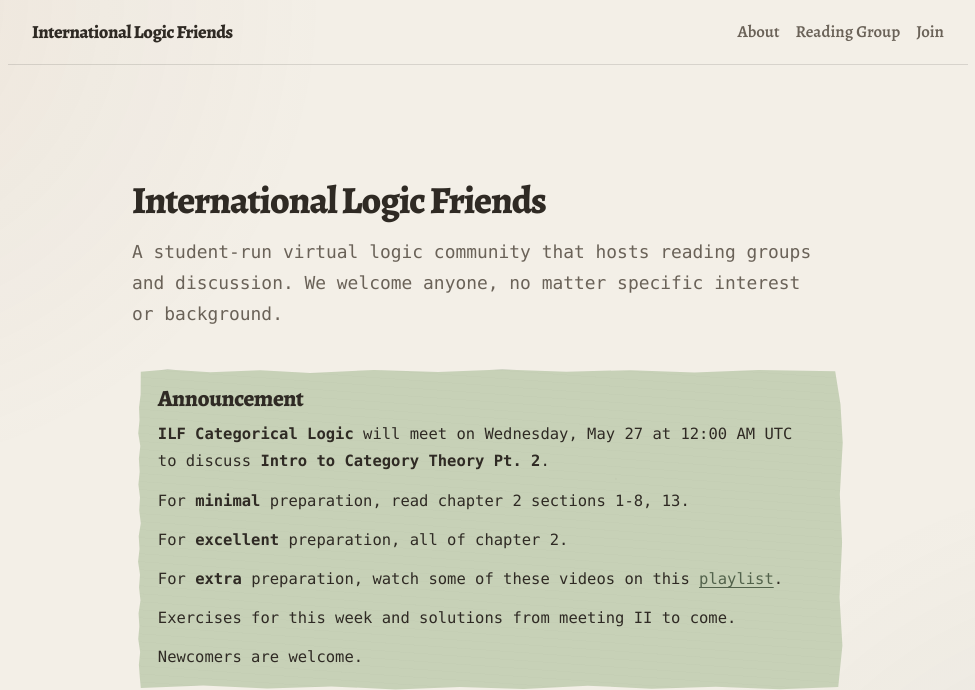
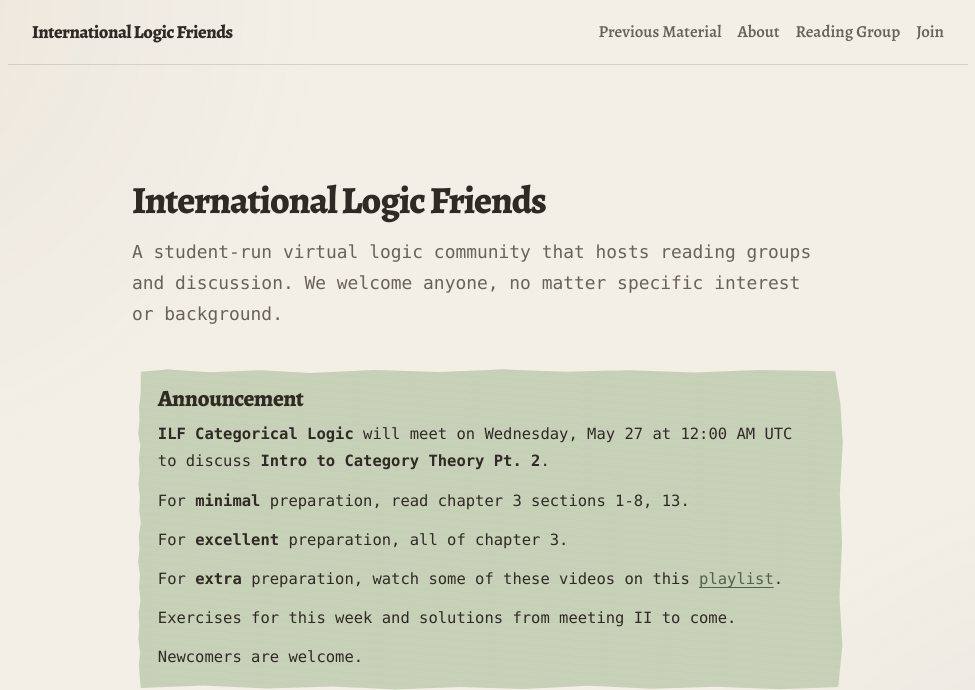
Before and after one commit to international-logic-friends/international-logic-friends.github.io, a Jekyll site: the page built from index.md, in a window 1280 px wide. Shown: the top 690 px of the page, without its empty margins (152-1127 px from the left). Built offline with Jekyll 4.4.1, drawn with Linux system fonts in a browser that asks for light colours; some web fonts are replaced.

Commit message:
previous material page

```diff
--- a/_includes/nav.html
+++ b/_includes/nav.html
@@ -2,6 +2,7 @@
   <a class="site-title" href="{{ '/' | relative_url }}">International Logic Friends</a>
 
   <div class="nav-links">
+    <a href="{{ '/previous-material/' | relative_url }}">Previous Material</a>
     <a href="{{ '/about/' | relative_url }}">About</a>
     <a href="{{ '/reading-group/' | relative_url }}">Reading Group</a>
     <a href="{{ '/join/' | relative_url }}">Join</a>
--- a/index.md
+++ b/index.md
@@ -14,9 +14,9 @@ A student-run virtual logic community that hosts reading groups and discussion.
 
 **ILF Categorical Logic** will meet on <time class="local-time" datetime="2026-05-26T20:00:00-04:00">8:00 PM Eastern</time> to discuss **Intro to Category Theory Pt. 2**.
 
-For **minimal** preparation, read chapter 2 sections 1-8, 13.
+For **minimal** preparation, read chapter 3 sections 1-8, 13.
 
-For **excellent** preparation, all of chapter 2.
+For **excellent** preparation, all of chapter 3.
 
 For **extra** preparation, watch some of these videos on this [playlist](https://www.youtube.com/watch?v=yeQcmxM2e5I&list=PLE337D7DEA972E632).
 
```
Also changed, not shown: _includes/previous-material.md (added, +15 -0 lines), 2 other files.
